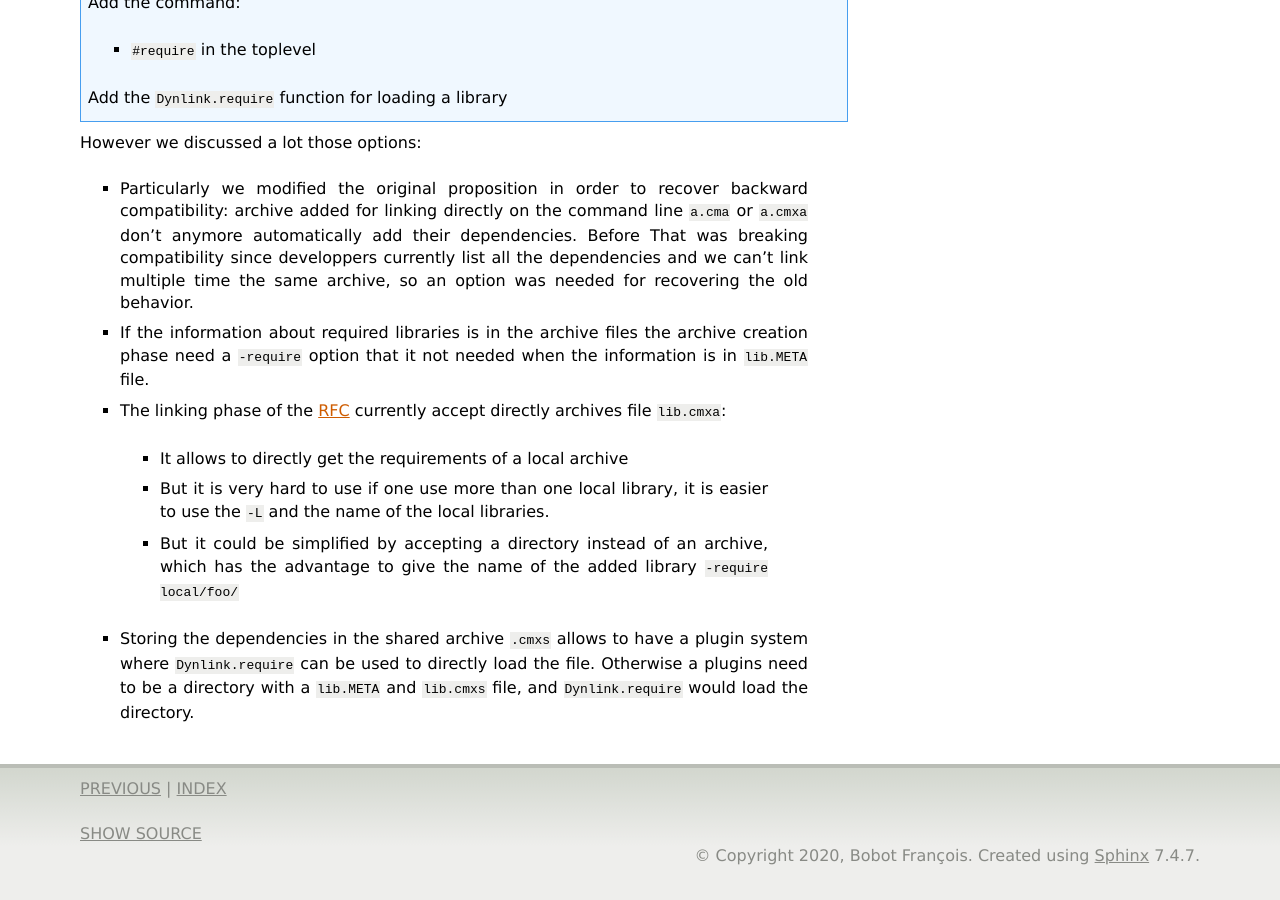
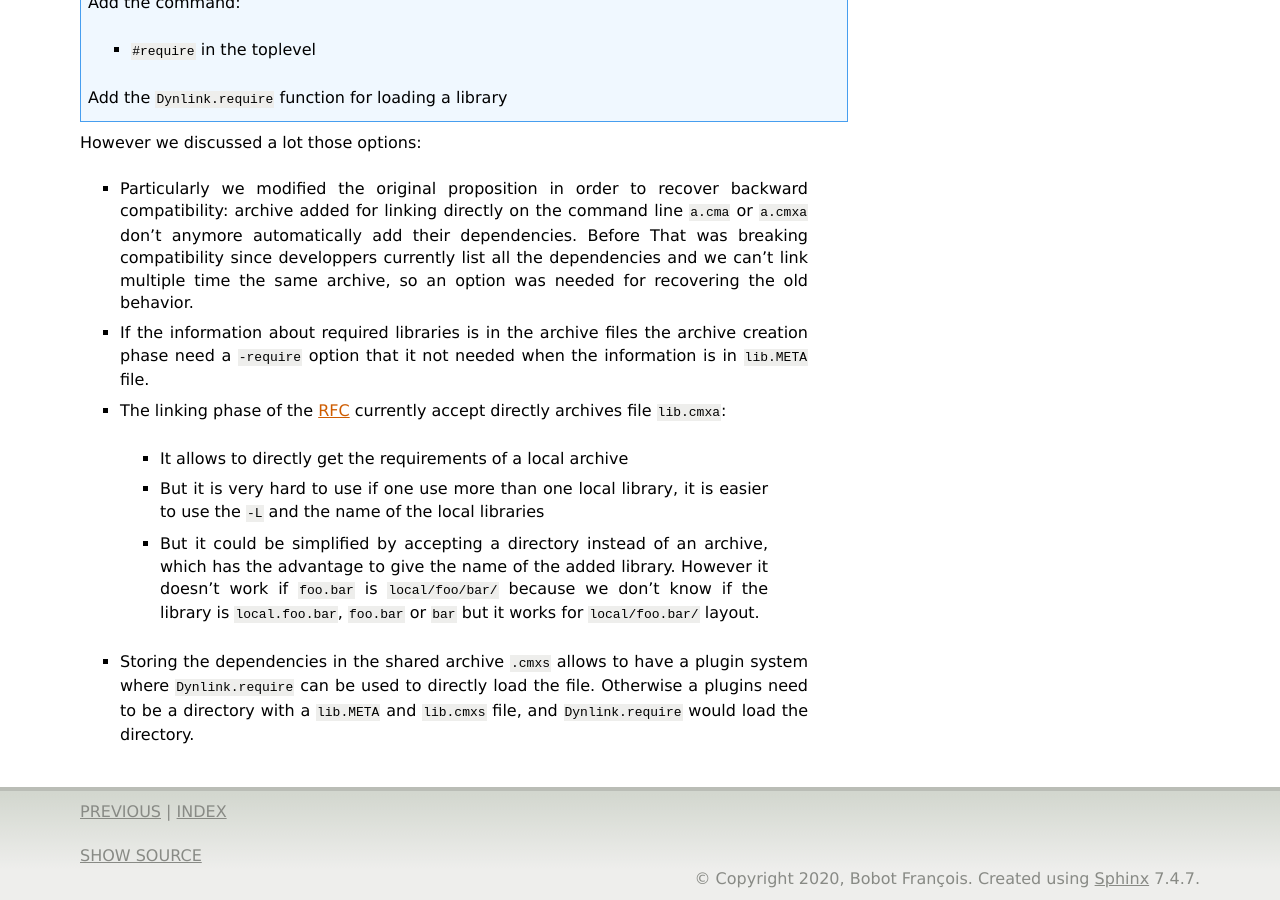
Before and after one commit to bobot/ocamlll-summary, a Sphinx documentation site: the page built from source/compiler.rst, in a window 1280 px wide and 900 px high, scrolled down 853 px. Built offline with Sphinx 7.4.7, drawn with Linux system fonts in a browser that asks for light colours; formulas are drawn with MathJax 3; before the commit the page ends 1731 px from its top, so only the background shows below that.

Commit message:
Fix -require for directory
  Thanks Daniel Bünzli

```diff
--- a/source/compiler.rst
+++ b/source/compiler.rst
@@ -65,9 +65,12 @@ However we discussed a lot those options:
 
     * It allows to directly get the requirements of a local archive
     * But it is very hard to use if one use more than one local library, it is
-      easier to use the ``-L`` and the name of the local libraries.
+      easier to use the ``-L`` and the name of the local libraries
     * But it could be simplified by accepting a directory instead of an archive,
-      which has the advantage to give the name of the added library ``-require local/foo/``
+      which has the advantage to give the name of the added library. However it
+      doesn't work if ``foo.bar`` is  ``local/foo/bar/`` because we don't know
+      if the library is ``local.foo.bar``, ``foo.bar`` or ``bar`` but it works
+      for ``local/foo.bar/`` layout.
 
  * Storing the dependencies in the shared archive ``.cmxs`` allows to have a
    plugin system where ``Dynlink.require`` can be used to directly load the
```
Also changed, not shown: source/layout.rst (+8 -0 lines).
